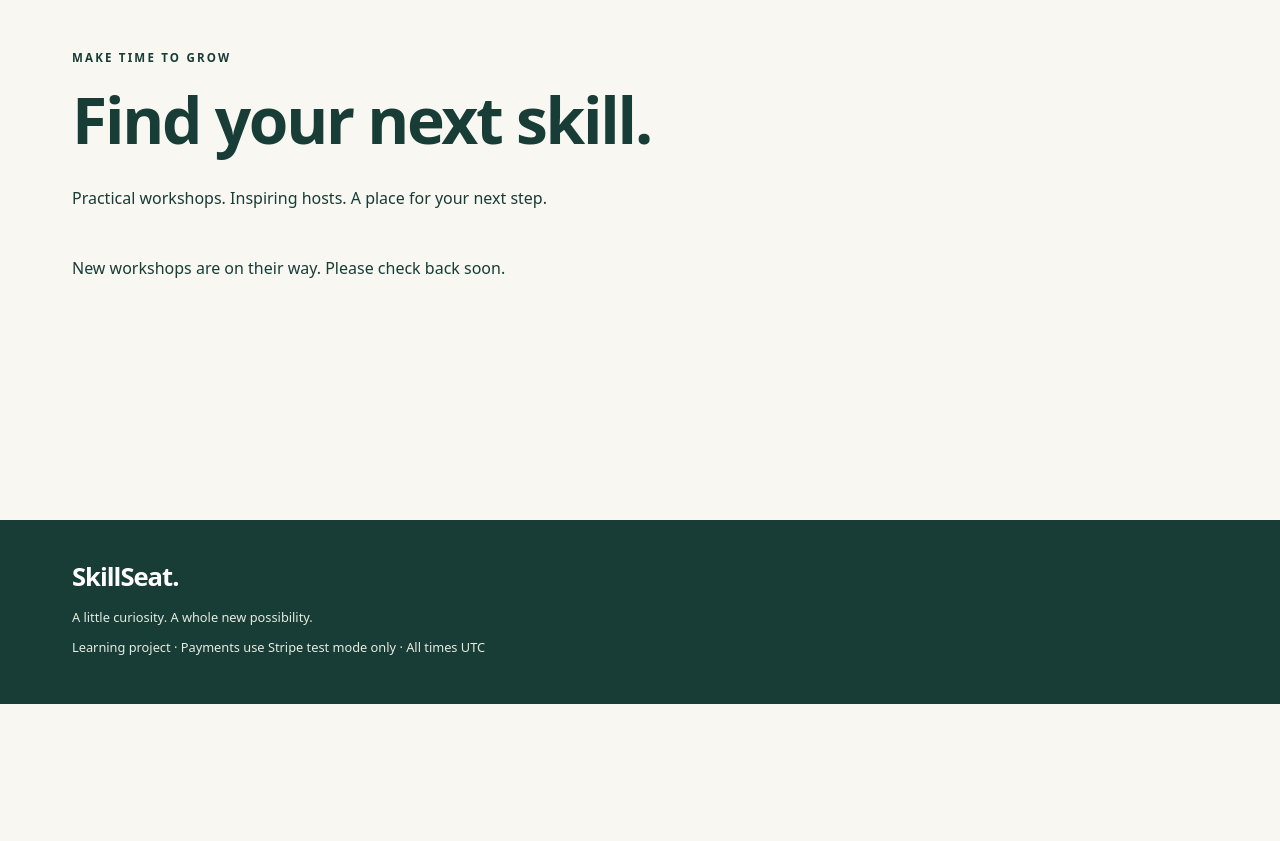
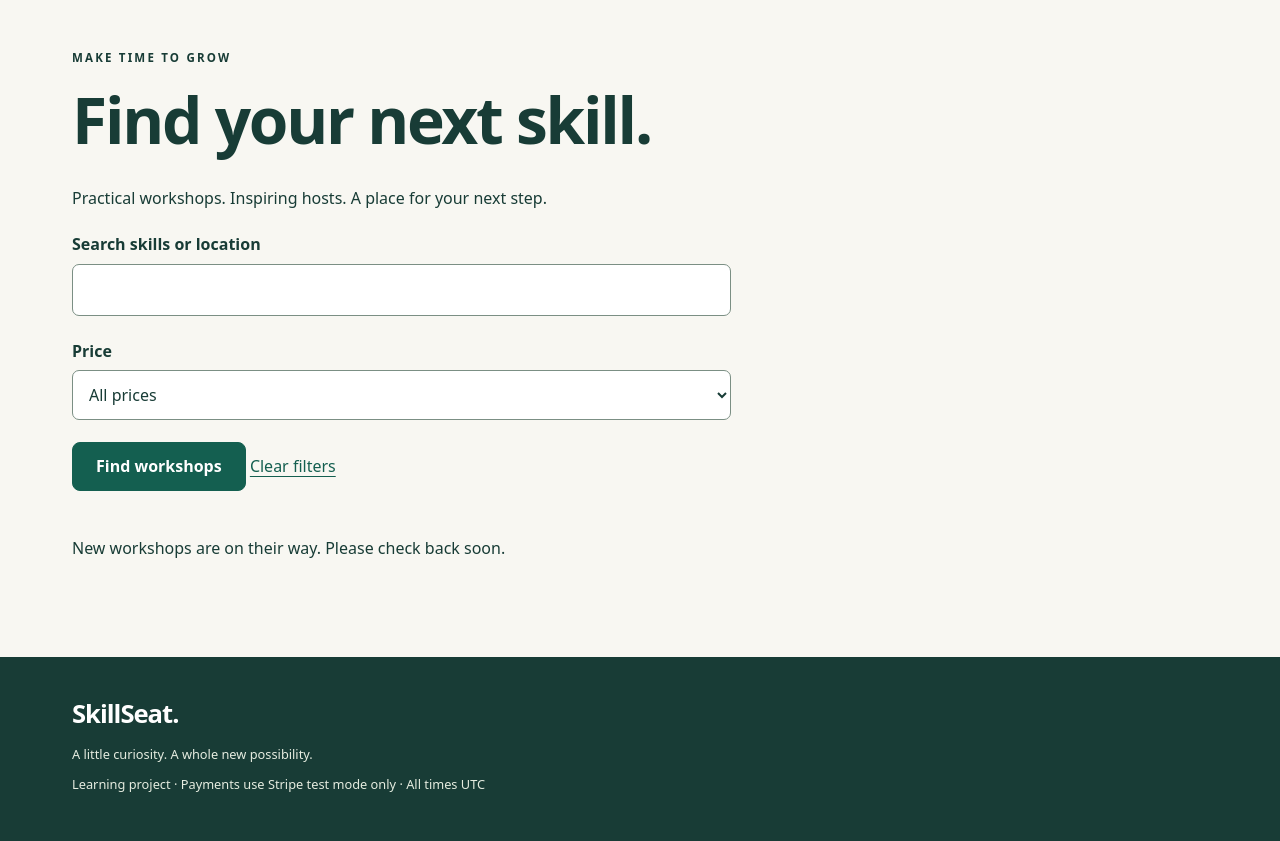
Before and after one commit to AbdulkadirKhoujja/codeinstitute-milestone-4-project, a Django app: page /workshops/ in a window 1280 px wide. Shown: the part 91-932 px from the top of the page. Before the commit the page ends 795 px from the top, so only its background shows below. Run offline with Django 5.2, Linux system fonts and the light colour scheme; data that the repository does not hold is empty; parts of the project's set-up code (start-up, migrations or seed data) failed here and were passed over.

Commit message:
feat: add accessible workshop discovery filters and verify PostgreSQL 18

```diff
--- a/workshops/templates/workshops/list.html
+++ b/workshops/templates/workshops/list.html
@@ -4,9 +4,14 @@
 <p class="eyebrow">MAKE TIME TO GROW</p>
 <h1>Find your next skill.</h1>
 <p>Practical workshops. Inspiring hosts. A place for your next step.</p>
+<form method="get" role="search" aria-label="Find workshops">
+<p><label for="workshop-query">Search skills or location</label><input id="workshop-query" type="search" name="q" maxlength="140" value="{{ query }}"></p>
+<p><label for="workshop-price">Price</label><select id="workshop-price" name="price"><option value="">All prices</option><option value="free"{% if price == 'free' %} selected{% endif %}>Free</option><option value="paid"{% if price == 'paid' %} selected{% endif %}>Paid</option></select></p>
+<button type="submit">Find workshops</button> <a href="{% url 'workshops:list' %}">Clear filters</a>
+</form>
 <div class="cards">
 {% for workshop in workshops %}
 <article class="card"><p>{{ workshop.starts_at|date:"d M Y · H:i" }} UTC</p><h2><a href="{% url 'workshops:detail' workshop.pk %}">{{ workshop.title }}</a></h2><p>{{ workshop.description|truncatewords:25 }}</p><p>With {{ workshop.owner.get_full_name|default:workshop.owner.username }}</p><p>{{ workshop.price_display }} · {{ workshop.available_seats }} places available</p></article>
-{% empty %}<p>New workshops are on their way. Please check back soon.</p>{% endfor %}
+{% empty %}<p>{% if query or price %}No workshops match these filters. Try another search or clear the filters.{% else %}New workshops are on their way. Please check back soon.{% endif %}</p>{% endfor %}
 </div>
 {% endblock %}
--- a/workshops/views.py
+++ b/workshops/views.py
@@ -3,6 +3,7 @@ from django.conf import settings
 from django.contrib import messages
 from django.contrib.auth.decorators import login_required
 from django.core.exceptions import PermissionDenied, ValidationError
+from django.db.models import Q
 from django.http import FileResponse, Http404, HttpResponse, HttpResponseBadRequest
 from django.shortcuts import get_object_or_404, redirect, render
 from django.utils import timezone
@@ -17,13 +18,30 @@ from .services import cancel_booking, expire_bookings, reserve, update_workshop
 
 def listing(request):
     expire_bookings()
+    query = request.GET.get("q", "").strip()[:140]
+    price = request.GET.get("price", "")
+    items = Workshop.objects.filter(published=True, starts_at__gt=timezone.now()).select_related(
+        "owner"
+    )
+    if query:
+        items = items.filter(
+            Q(title__icontains=query)
+            | Q(description__icontains=query)
+            | Q(location__icontains=query)
+        )
+    if price == "free":
+        items = items.filter(price_pence=0)
+    elif price == "paid":
+        items = items.filter(price_pence__gt=0)
+    else:
+        price = ""
     return render(
         request,
         "workshops/list.html",
         {
-            "workshops": Workshop.objects.filter(
-                published=True, starts_at__gt=timezone.now()
-            ).select_related("owner")
+            "workshops": items,
+            "query": query,
+            "price": price,
         },
     )
 
```
Also changed, not shown: tests/test_workshops.py (+3 -1 lines), .github/workflows/foundation.yml.
